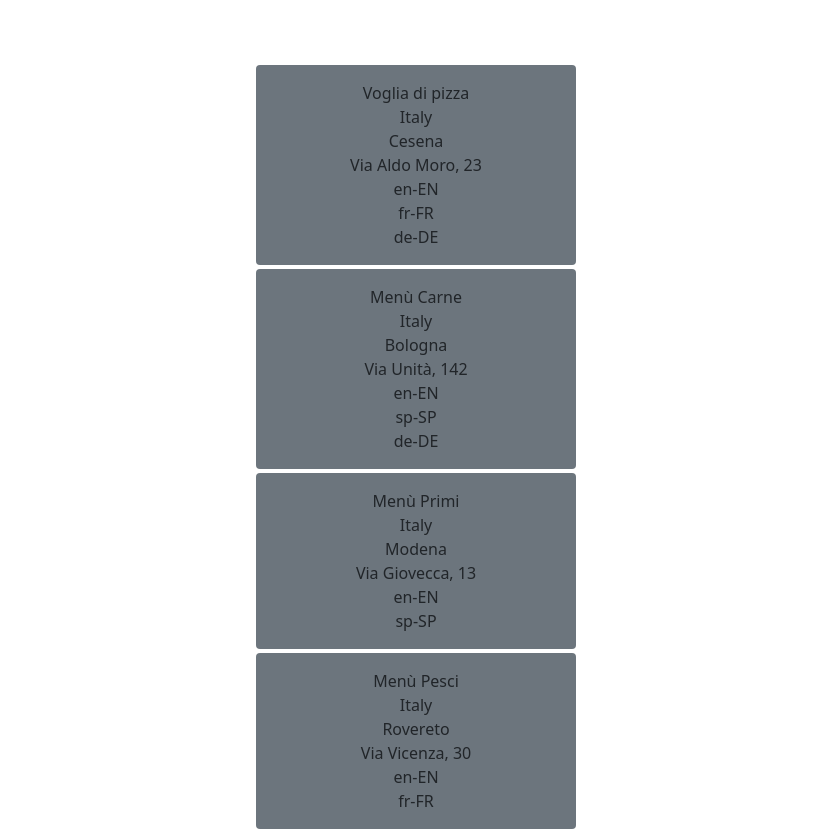
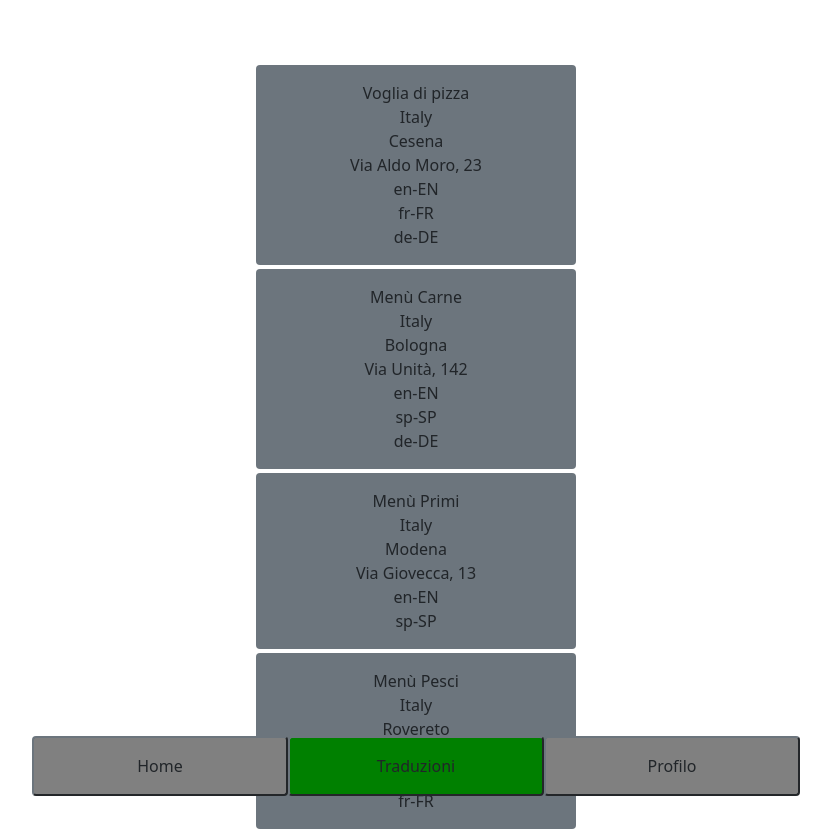
Before and after one commit to Progetto-Menu/ProjectWork2021, a React (Create React App) app in the folder ProgettoReact/: page /postRevisore in a window 1280 px wide. Shown: the whole page, without its empty margins (224-1055 px from the left). Built offline with nearby package versions, Linux system fonts and the light colour scheme.

Commit message:
BottomNavBar
Inserito dentro a postTraduttori e Home

```diff
--- /dev/null
+++ b/ProgettoReact/src/Traduttore/BottomNavBar.tsx
@@ -0,0 +1,22 @@
+import ReactDOM from "react-dom";
+import React, { Component } from 'react';
+import { Link } from 'react-router-dom';
+export {BottomNavBar};
+
+const BottomNavBar: React.FunctionComponent = () => {
+
+    return <>
+    <div className="text-center fixed-bottom">
+        <Link to="home"><button style={{background: "grey", width: "20%" }} className="py-3 my-1 text-center col-6 mx-auto rounded border-secondary text-dark ">
+                 Home
+           </button></Link>
+           <button style={{background: "green", width: "20%" }} className="py-3 my-1 text-center col-6 mx-auto rounded border-secondary text-dark ">
+                 Traduzioni
+           </button>
+           <button style={{background: "grey", width: "20%" }} className="py-3 my-1 text-center col-6 mx-auto rounded border-secondary text-dark ">
+                 Profilo
+           </button>
+    </div>
+    </>
+
+}
--- a/ProgettoReact/src/Traduttore/VisualizzaPostMenu.tsx
+++ b/ProgettoReact/src/Traduttore/VisualizzaPostMenu.tsx
@@ -3,7 +3,6 @@ import React, { Component } from 'react';
 import { Link } from 'react-router-dom';
 import { Restaurant, Address, Language, MenuProp } from "./Prop/menuProp";
 import { LanguageService, LanguageServiceMode } from "typescript";
-
 export const VisualizzaPostMenu: React.FunctionComponent<MenuProp> = (prop) => {
 
     return <React.Fragment>
--- a/ProgettoReact/src/Traduttore/home.tsx
+++ b/ProgettoReact/src/Traduttore/home.tsx
@@ -1,6 +1,7 @@
 import ReactDOM from "react-dom";
 import React, { Component } from 'react';
 import { Link } from 'react-router-dom';
+import {BottomNavBar} from './BottomNavBar';
 export {Home};
 
 
@@ -12,5 +13,7 @@ const Home: React.FunctionComponent = () => {
         <div className="py-5 my-5 text-center">
          <Link to="postRevisore"> <button className="btn-lg bg-danger" type="button"> Clicca qui </button> </Link>
         </div>
+
+        <BottomNavBar />
     </>
 }
--- a/ProgettoReact/src/Traduttore/postTraduttori.tsx
+++ b/ProgettoReact/src/Traduttore/postTraduttori.tsx
@@ -1,7 +1,9 @@
 import React, { Component } from 'react';
 import { MenuProp, Language } from "./Prop/menuProp";
 import {VisualizzaPostMenu} from "./VisualizzaPostMenu";
+import {BottomNavBar} from "./BottomNavBar";
 export {Post_Traduttori};
+
 
 const Post_Traduttori: React.FunctionComponent = () => {
 
@@ -72,5 +74,7 @@ const Post_Traduttori: React.FunctionComponent = () => {
             </React.Fragment>
         )}
 
+        <BottomNavBar />
     </>
+
 }
--- a/ProgettoReact/src/firstpage.tsx
+++ b/ProgettoReact/src/firstpage.tsx
@@ -20,11 +20,6 @@ const FirstPage: React.FunctionComponent = () => {
             <Link style={firststyle} to="/Login">  <button className=" btn-outline-danger btn-dark btn-lg col-3 mx-5" type="button"> Traduttore </button> </Link>
             <Link style={firststyle} to="/loginRest"> <button className=" btn-outline-danger btn-dark btn-lg col-3 mx-5" type="button"> Ristoratore </button> </Link>
             </div>
-            <div>
-                <FaGithub size="2em" color="cornflowerblue"/> ciao
-                <FaEnvelope /> luca
-                <MdCode /> lorenzo
-                <FaArrowLeft /> eei
-            </div>
+
     </>
 }
--- a/ProgettoReact/src/index.tsx
+++ b/ProgettoReact/src/index.tsx
@@ -23,6 +23,7 @@ return <>
             <Route path="/registerrestaurant" component={Reg_Restaurateur} />
             <Route path="/home" component={Home}/>
             <Route path="/postRevisore" component={Post_Traduttori} />
+
     </div>
 </Router>
       </>
```
Also changed, not shown: 1 other file (tests, documents, lock files or other folders).
